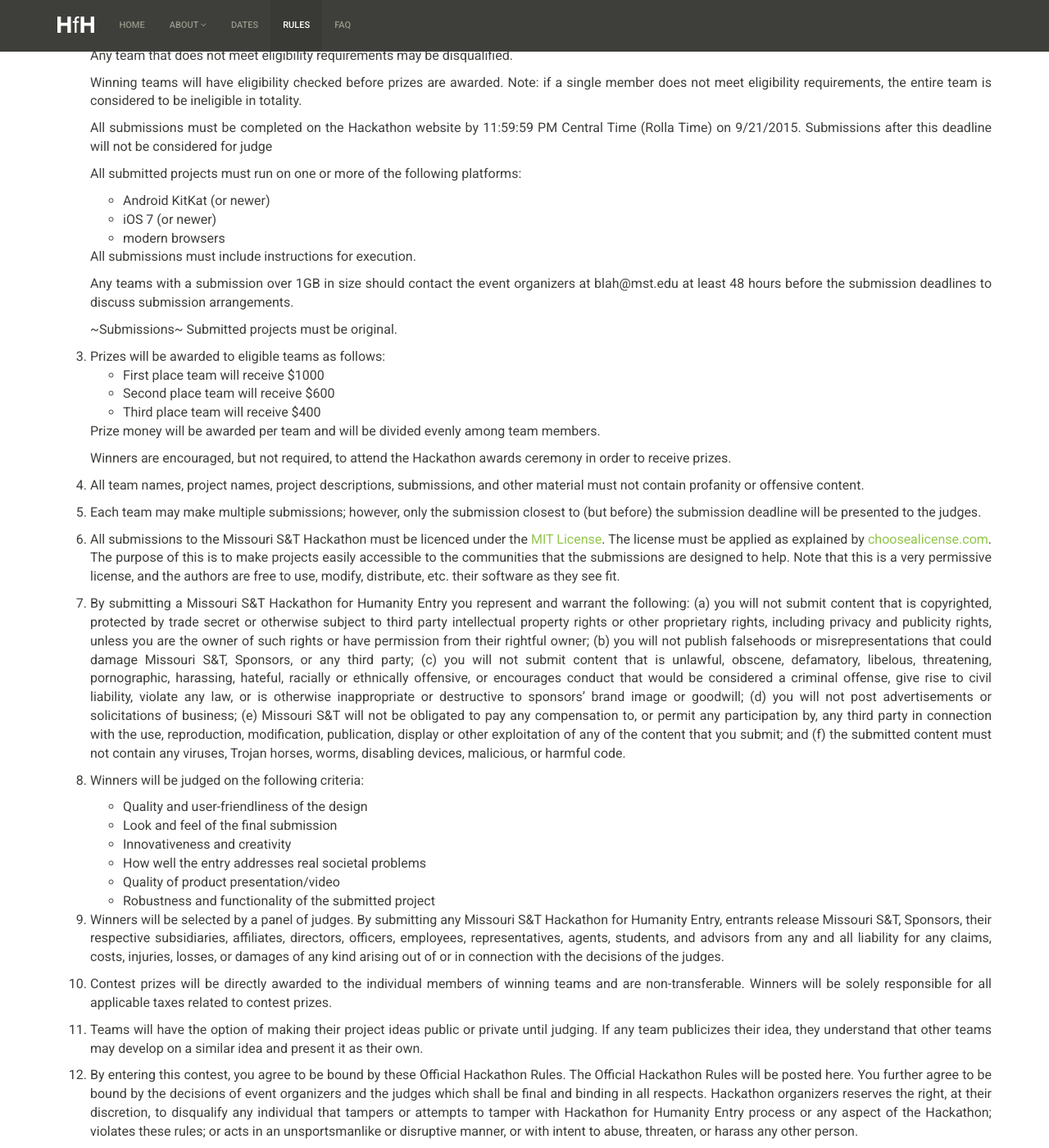
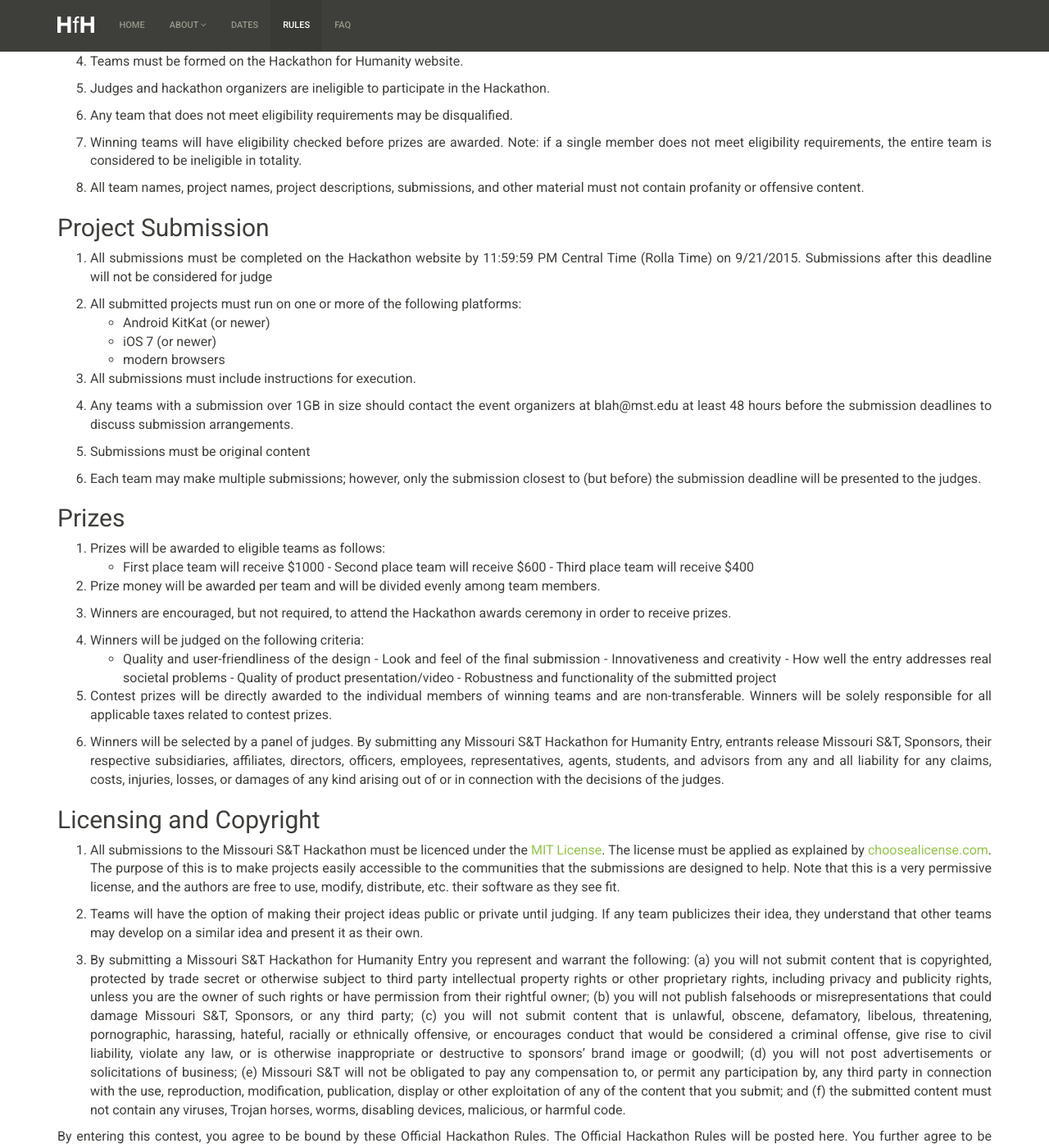
Before and after one commit to cmpsci-goldnjub/info, a Jekyll site: the page built from rules.md, in a window 1280 px wide and 1400 px high, scrolled down 653 px. Shown: the whole window at 82% size. Built offline with Jekyll 4.4.1, drawn with Linux system fonts in a browser that asks for light colours.

Commit message:
Update rules.md

```diff
--- a/rules.md
+++ b/rules.md
@@ -6,164 +6,88 @@ title: Hackathon for Humanity Rules
 
 ## General Information
 
-Hackathon for Humanity (HfH) is hosted by the Computer Science
-department at Missouri S&T in honor of the department's 50th
-anniversary. In this event, teams will develop programs and apps
-designed to help their local community. Unlike other Hackathons,
-Hackathon for Humanity will be hosted remotely over three weeks. Final
-Submissions will be judged by a combination of Missouri S&T Alumni and
-entrepreneurs.
+Hackathon for Humanity (HfH) is hosted by the Computer Science department at Missouri S&T in honor of the department's 50th anniversary. In this event, teams will develop programs and apps designed to help their local community. Unlike other Hackathons, Hackathon for Humanity will be hosted remotely over three weeks. Final Submissions will be  judged by a combination of Missouri S&T Alumni and entrepreneurs.
 
 Email questions to blah@mst.edu
 
-
 ## Official Hackathon Rules
 
+## Team Formation
 
 1.  Team members may participate remotely
 
-
 2.  Teams must have between 1 and 5 participants with the following restrictions:
-
-    - Teams *must* have at least one Missouri S&T student enrolled as
-      a Computer Science major for Fall semester 2015
+    - Teams *must* have at least one Missouri S&T student enrolled as a Computer Science major for Fall semester 2015
     - Teams may have no more than two alumni members
-    - Teams may have at most one member who is Missouri S&T faculty or
-      staff
+    - Teams may have at most one member who is Missouri S&T faculty or staff
     - Competitors may be a member of at most one team
     - Every team member must be one of the following:
-    - Currently enrolled Missouri S&T student
+		- Currently enrolled Missouri S&T student
         - Current Missouri S&T staff
         - Current Missouri S&T faculty
         - Missouri S&T alumni
-    - All team members must be registered with the Hackathon website.
-    - Teams must be formed on the Hackathon for Humanity website.
-    - Judges and hackathon organizers are ineligible to participate in
-      the Hackathon.
 
+3.  All team members must be registered with the Hackathon website.
 
-    Any team that does not meet eligibility requirements may be
-    disqualified.
+4.  Teams must be formed on the Hackathon for Humanity website.
 
-    Winning teams will have eligibility checked before prizes are
-    awarded. Note: if a single member does not meet eligibility
-    requirements, the entire team is considered to be ineligible in
-    totality.
+5.  Judges and hackathon organizers are ineligible to participate in  the Hackathon.
 
+6.  Any team that does not meet eligibility requirements may be disqualified.
 
-    All submissions must be completed on the Hackathon website by
-    11:59:59 PM Central Time (Rolla Time) on 9/21/2015. Submissions
-    after this deadline will not be considered for judge
+7.  Winning teams will have eligibility checked before prizes are awarded. Note: if a single member does not meet eligibility requirements, the entire team is considered to be ineligible in totality.
 
+8.  All team names, project names, project descriptions, submissions, and other material must not contain profanity or offensive content.
 
-    All submitted projects must run on one or more of the following platforms:
+## Project Submission
 
+1.  All submissions must be completed on the Hackathon website by 11:59:59 PM Central Time (Rolla Time) on 9/21/2015. Submissions after this deadline will not be considered for judge
+
+2.  All submitted projects must run on one or more of the following platforms:
     - Android KitKat (or newer)
     - iOS 7 (or newer)
     - modern browsers
 
-    All submissions must include instructions for execution.
+3.  All submissions must include instructions for execution.
 
+4.  Any teams with a submission over 1GB in size should contact the event organizers at blah@mst.edu at least 48 hours before the submission deadlines to discuss submission arrangements.
 
-    Any teams with a submission over 1GB in size should contact the
-    event organizers at blah@mst.edu at least 48 hours before the
-    submission deadlines to discuss submission arrangements.
+5.  Submissions must be original content
 
-    ~Submissions~ Submitted projects must be original.
+6.  Each team may make multiple submissions; however, only the submission closest to (but before) the submission deadline will be presented to the judges.
 
-3.  Prizes will be awarded to eligible teams as follows:
+## Prizes
+
+1.  Prizes will be awarded to eligible teams as follows:
     - First place team will receive  $1000
-    - Second place team will receive $600
-    - Third place team will receive  $400
+  	- Second place team will receive $600
+   	- Third place team will receive  $400
 
+2.  Prize money will be awarded per team and will be divided evenly among team members.
 
-    Prize money will be awarded per team and will be divided evenly
-    among team members.
+3.  Winners are encouraged, but not required, to attend the Hackathon awards ceremony in order to receive prizes.
 
-    Winners are encouraged, but not required, to attend the Hackathon
-    awards ceremony in order to receive prizes.
+4.  Winners will be judged on the following criteria:
+    - Quality and user-friendliness of the design
+   	- Look and feel of the final submission
+   	- Innovativeness and creativity
+   	- How well the entry addresses real societal problems
+   	- Quality of product presentation/video
+   	- Robustness and functionality of the submitted project
 
+5.  Contest prizes will be directly awarded to the individual members of winning teams and are non-transferable. Winners will be solely responsible for all applicable taxes related to contest prizes.
 
-4.  All team names, project names, project descriptions, submissions,
-    and other material must not contain profanity or offensive content.
+6.  Winners will be selected by a panel of judges. By submitting any Missouri S&T Hackathon for Humanity Entry, entrants release Missouri S&T, Sponsors, their respective subsidiaries, affiliates, directors, officers, employees, representatives, agents, students, and advisors from any and all liability for any claims, costs, injuries, losses, or damages of any kind arising out of or in connection with the decisions of the judges.
 
+## Licensing and Copyright
 
-5.  Each team may make multiple submissions; however, only the
-    submission closest to (but before) the submission deadline will be
-    presented to the judges.
+1.  All submissions to the Missouri S&T Hackathon must be licenced under the [MIT License](http://choosealicense.com/licenses/mit/). The license must be applied as explained by [choosealicense.com](http://choosealicense.com/licenses/mit/). The purpose of this is to make projects easily accessible to the communities that the submissions are designed to help. Note that this is a very permissive license, and the authors are free to use, modify, distribute, etc. their software as they see fit.
 
+2.  Teams will have the option of making their project ideas public or private until judging. If any team publicizes their idea, they understand that other teams may develop on a similar idea and present it as their own.
 
-6.  All submissions to the Missouri S&T Hackathon must be licenced
-    under the
-    [MIT License](http://choosealicense.com/licenses/mit/). The
-    license must be applied as explained by
-    [choosealicense.com](http://choosealicense.com/licenses/mit/). The
-    purpose of this is to make projects easily accessible to the
-    communities that the submissions are designed to help. Note that
-    this is a very permissive license, and the authors are free to
-    use, modify, distribute, etc. their software as they see fit.
+3.  By submitting a Missouri S&T Hackathon for Humanity Entry you represent and warrant the following: (a) you will not submit content that is copyrighted, protected by trade secret or otherwise subject to third party intellectual property rights or other proprietary rights, including privacy and publicity rights, unless you are the owner of such rights or have permission from their rightful owner; (b) you will not publish falsehoods or misrepresentations that could damage Missouri S&T, Sponsors, or any third party; (c) you will not submit content that is unlawful, obscene, defamatory, libelous, threatening, pornographic, harassing, hateful, racially or ethnically offensive, or encourages conduct that would be considered a criminal offense, give rise to civil liability, violate any law, or is otherwise inappropriate or destructive to sponsors' brand image or goodwill; (d) you will not post advertisements or solicitations of business; (e) Missouri S&T will not be obligated to pay any compensation to, or permit any participation by, any third party in connection with the use, reproduction, modification, publication, display or other exploitation of any of the content that you submit; and (f) the submitted content must not contain any viruses, Trojan horses, worms, disabling devices, malicious, or harmful code.
 
-
-6.  By submitting a Missouri S&T Hackathon for Humanity Entry you
-    represent and warrant the following: (a) you will not submit
-    content that is copyrighted, protected by trade secret or
-    otherwise subject to third party intellectual property rights or
-    other proprietary rights, including privacy and publicity rights,
-    unless you are the owner of such rights or have permission from
-    their rightful owner; (b) you will not publish falsehoods or
-    misrepresentations that could damage Missouri S&T, Sponsors, or
-    any third party; (c) you will not submit content that is unlawful,
-    obscene, defamatory, libelous, threatening, pornographic,
-    harassing, hateful, racially or ethnically offensive, or
-    encourages conduct that would be considered a criminal offense,
-    give rise to civil liability, violate any law, or is otherwise
-    inappropriate or destructive to sponsors' brand image or goodwill;
-    (d) you will not post advertisements or solicitations of business;
-    (e) Missouri S&T will not be obligated to pay any compensation to,
-    or permit any participation by, any third party in connection with
-    the use, reproduction, modification, publication, display or other
-    exploitation of any of the content that you submit; and (f) the
-    submitted content must not contain any viruses, Trojan horses,
-    worms, disabling devices, malicious, or harmful code.
-
-7.  Winners will be judged on the following criteria:
-
-    - Quality and user-friendliness of the design
-    - Look and feel of the final submission
-    - Innovativeness and creativity
-    - How well the entry addresses real societal problems
-    - Quality of product presentation/video
-    - Robustness and functionality of the submitted project
-
-8.  Winners will be selected by a panel of judges. By submitting any
-    Missouri S&T Hackathon for Humanity Entry, entrants release
-    Missouri S&T, Sponsors, their respective subsidiaries, affiliates,
-    directors, officers, employees, representatives, agents, students,
-    and advisors from any and all liability for any claims, costs,
-    injuries, losses, or damages of any kind arising out of or in
-    connection with the decisions of the judges.
-
-9.  Contest prizes will be directly awarded to the individual members
-    of winning teams and are non-transferable. Winners will be solely
-    responsible for all applicable taxes related to contest prizes.
-
-
-10. Teams will have the option of making their project ideas public or
-    private until judging. If any team publicizes their idea, they
-    understand that other teams may develop on a similar idea and
-    present it as their own.
-
-11. By entering this contest, you agree to be bound by these Official
-    Hackathon Rules. The Official Hackathon Rules will be posted
-    here. You further agree to be bound by the decisions of event
-    organizers and the judges which shall be final and binding in all
-    respects. Hackathon organizers reserves the right, at their
-    discretion, to disqualify any individual that tampers or attempts
-    to tamper with Hackathon for Humanity Entry process or any aspect
-    of the Hackathon; violates these rules; or acts in an
-    unsportsmanlike or disruptive manner, or with intent to abuse,
-    threaten, or harass any other person.
-
+By entering this contest, you agree to be bound by these Official Hackathon Rules. The Official Hackathon Rules will be posted here. You further agree to be bound by the decisions of event organizers and the judges which shall be final and binding in all respects. Hackathon organizers reserves the right, at their discretion, to disqualify any individual that tampers or attempts to tamper with Hackathon for Humanity Entry process or any aspect of the Hackathon; violates these rules; or acts in an unsportsmanlike or disruptive manner, or with intent to abuse, threaten, or harass any other person.
 
 ## Modifications to These Rules
 
```
